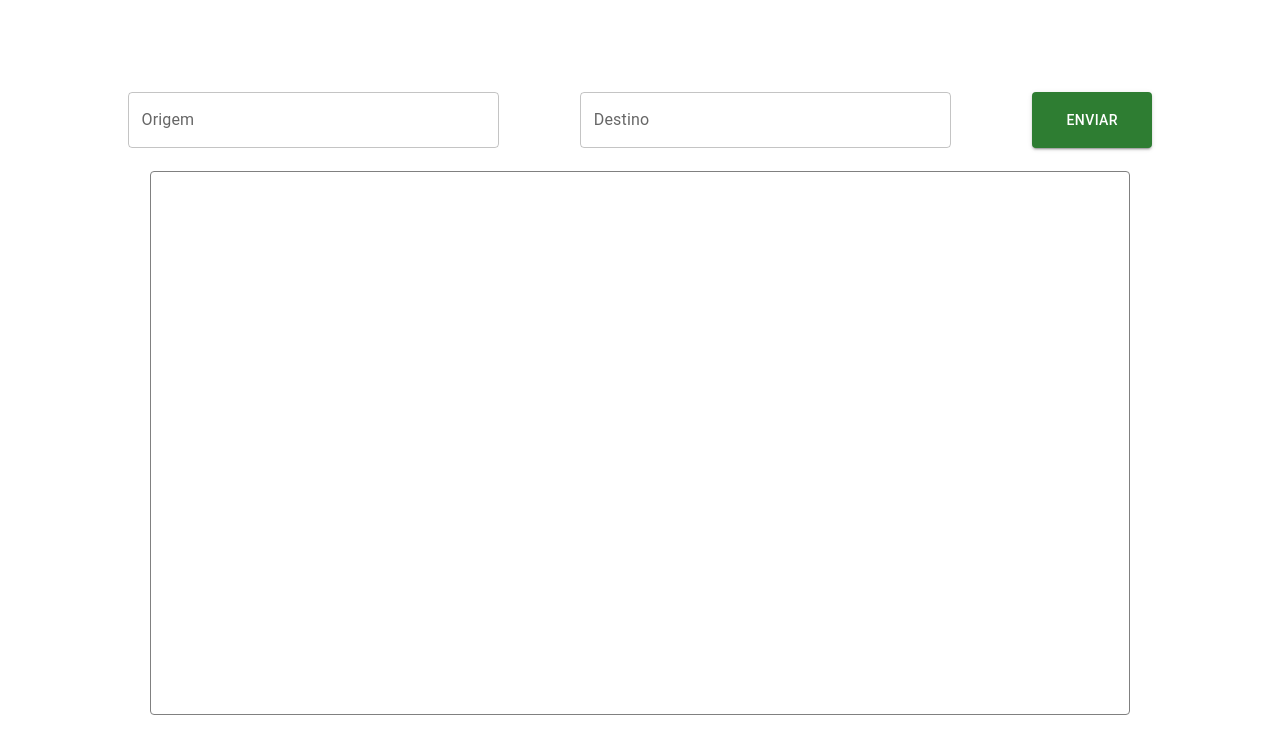
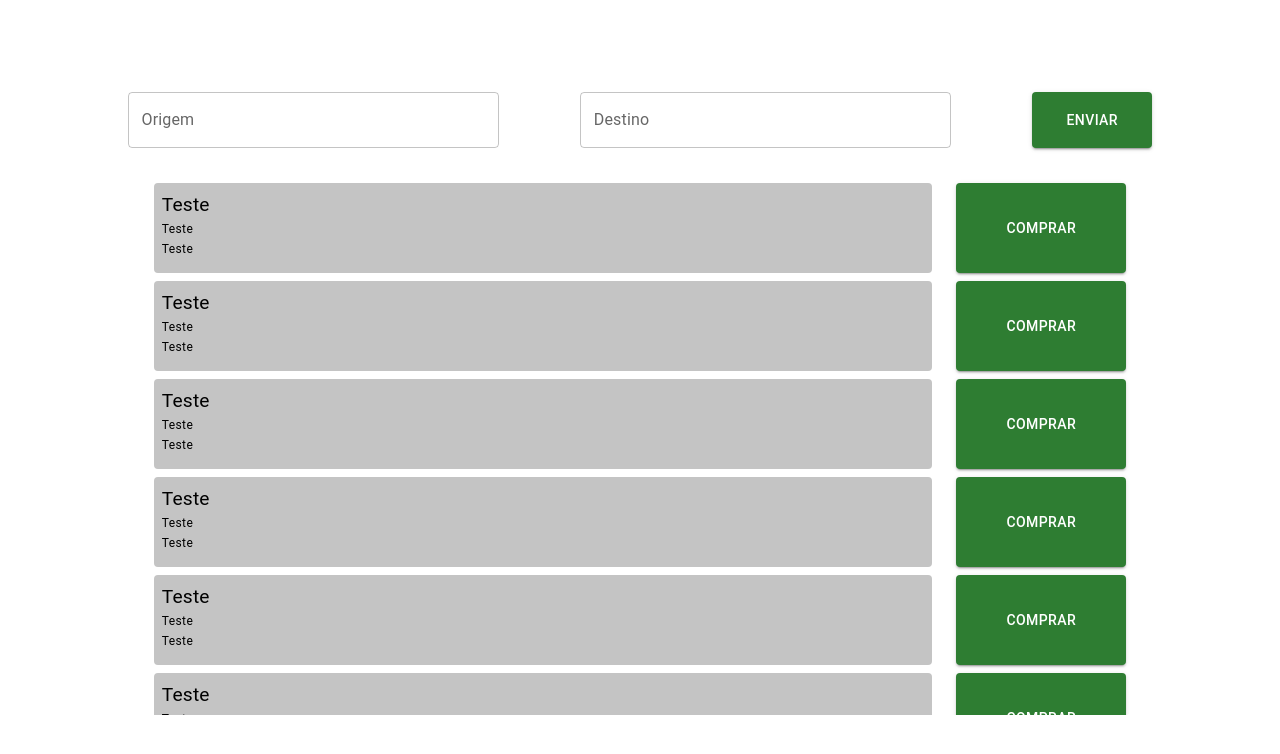
Before and after one commit to FeIipeQueiroz/Malha-aeria-interface, a Next.js app: page / in a window 1280 px wide. Both pictures are taken after a click on the button "ENVIAR". Shown: the top 754 px of the page. Built offline with nearby package versions, Linux system fonts and the light colour scheme.

Commit message:
adicionando a lista de exibição de rotas

```diff
--- a/components/Card/Card.style.tsx
+++ b/components/Card/Card.style.tsx
@@ -7,20 +7,31 @@ export const CardContainer = styled("div")`
   margin-left: 2%;
   margin-right: 2%;
   margin-top: 2%;
-
-  //min-height: 50vh;
+  padding-top: 0px;
 `;
 
 export const CardContent = styled("div")`
   display: flex;
   flex-direction: column;
-  justify-content: space-evenly;
-  border: 1px solid grey;
   overflow: auto;
   border-radius: 4px;
   min-height: 68vh;
   max-height: 68vh;
   min-width: 76.6vw;
-  padding-top: 3%;
-  padding-left: 2%;
+
+  ::-webkit-scrollbar {
+    width: 5px;
+    height: 5px;
+  }
+  ::-webkit-scrollbar-thumb {
+    background: #2e7d32;
+    border-radius: 4px;
+  }
+  ::-webkit-scrollbar-thumb:hover {
+    background: #2e7d32;
+  }
+  ::-webkit-scrollbar-track {
+    background: #ffffff;
+    border-radius: 0px;
+  }
 `;
--- /dev/null
+++ b/components/List/List.style.tsx
@@ -0,0 +1,10 @@
+import { styled } from "@mui/system";
+import { List } from "@mui/material";
+
+export const ListStyled = styled(List)`
+  display: flex;
+  flex-direction: column;
+  align-content: space-between;
+  min-width: 350px;
+  border-radius: 4px;
+`;
--- /dev/null
+++ b/components/List/List.tsx
@@ -0,0 +1,10 @@
+import React from "react";
+import { ListStyled } from "./List.style";
+
+interface ListProps {}
+
+const List: React.FC<ListProps> = (props) => {
+  return <ListStyled>{props.children}</ListStyled>;
+};
+
+export default List;
--- /dev/null
+++ b/components/ListItem/ListItem.style.tsx
@@ -0,0 +1,59 @@
+import { styled } from "@mui/system";
+import { ListItem } from "@mui/material";
+
+export const ListItemStyled = styled(ListItem)`
+  height: fit-content;
+  flex-direction: row;
+  display: flex;
+  justify-content: space-between;
+  flex-wrap: wrap;
+  width: "fit-content";
+  min-width: 190px;
+  padding: 4px;
+  animation-name: fadeInUp;
+  animation-duration: 0.5s;
+
+  .fadeInUp {
+    -webkit-animation-name: fadeInUp;
+    animation-name: fadeInUp;
+    -webkit-animation-duration: 1s;
+    animation-duration: 1s;
+    -webkit-animation-fill-mode: both;
+    animation-fill-mode: both;
+  }
+  @-webkit-keyframes fadeInUp {
+    0% {
+      opacity: 0;
+      -webkit-transform: translate3d(0, 100%, 0);
+      transform: translate3d(0, 100%, 0);
+    }
+    100% {
+      opacity: 1;
+      -webkit-transform: none;
+      transform: none;
+    }
+  }
+  @keyframes fadeInUp {
+    0% {
+      opacity: 0;
+      -webkit-transform: translate3d(0, 100%, 0);
+      transform: translate3d(0, 100%, 0);
+    }
+    100% {
+      opacity: 1;
+      -webkit-transform: none;
+      transform: none;
+    }
+  }
+`;
+
+export const ColumnStyled = styled("div")`
+  display: flex;
+  padding: 8px;
+  border-radius: 4px;
+  flex-direction: column;
+  min-width: 80%;
+  min-height: 90px;
+  max-height: 90px;
+  flex-wrap: nowrap;
+`;
--- /dev/null
+++ b/components/ListItem/ListItem.tsx
@@ -0,0 +1,37 @@
+import {
+  Typography,
+  ListItemAvatar,
+  ListItemSecondaryAction,
+  Button,
+} from "@mui/material";
+import React from "react";
+import { ListItemStyled, ColumnStyled } from "./ListItem.style";
+
+const ListItem = (props) => {
+  return (
+    <ListItemStyled>
+      <ColumnStyled sx={{ backgroundColor: "#C4C4C4" }}>
+        <Typography sx={{ fontSize: "1.2rem", margin: "0px", padding: "0px" }}>
+          Teste
+        </Typography>
+        <Typography variant="caption" sx={{ fontSize: "0.75rem" }}>
+          Teste
+        </Typography>
+        <Typography variant="caption" sx={{ fontSize: "0.75rem" }}>
+          Teste
+        </Typography>
+      </ColumnStyled>
+
+      <Button
+        color="success"
+        variant="contained"
+        sx={{ minWidth: "170px", minHeight: "90px", maxHeight: "90px" }}
+        onClick={() => {}}
+      >
+        COMPRAR
+      </Button>
+    </ListItemStyled>
+  );
+};
+
+export default ListItem;
--- /dev/null
+++ b/data/hooks/useIndex.ts
@@ -0,0 +1,28 @@
+import { useState } from "react";
+
+export function useIndex() {
+  const [origin, setOrigin] = useState("");
+  const [destination, setDestination] = useState("");
+  const [loading, setLoading] = useState(false);
+  const [searchDone, setSearchDone] = useState(false);
+
+  function sendCities(origin: string, destination: string) {
+    setSearchDone(false);
+    setLoading(true);
+    setTimeout(() => {
+      console.log(origin, destination);
+      setLoading(false);
+      setSearchDone(true);
+    }, 1000);
+  }
+
+  return {
+    origin,
+    setOrigin,
+    destination,
+    setDestination,
+    loading,
+    searchDone,
+    sendCities,
+  };
+}
--- a/pages/_app.tsx
+++ b/pages/_app.tsx
@@ -4,7 +4,7 @@ function MyApp({ Component, pageProps }) {
   return (
     <>
       <Head>
-        <title>Monitoramento de Pacientes</title>
+        <title>Malha Aeria</title>
         <link rel="preconnect" href="https://fonts.googleapis.com"></link>
         <link
           rel="preconnect"
--- a/pages/index.tsx
+++ b/pages/index.tsx
@@ -4,17 +4,67 @@ import TextInput from "../components/TextInput/TextInput";
 import Row from "../components/Row/Row";
 import { Button } from "@mui/material";
 import Card from "../components/Card/Card";
+import { useIndex } from "../data/hooks/useIndex";
+import { CircularProgress } from "@mui/material";
+import List from "../components/List/List";
+import ListItem from "../components/ListItem/ListItem";
 export default function Home() {
+  const {
+    origin,
+    setOrigin,
+    destination,
+    setDestination,
+    loading,
+    searchDone,
+    sendCities,
+  } = useIndex();
+
   return (
     <Container sx={{ alignItems: "center" }}>
       <Row>
-        <TextInput variant="outlined" label="Origem"></TextInput>
-        <TextInput variant="outlined" label="Destino"></TextInput>
-        <Button color="success" variant="contained" sx={{ minWidth: "9.4vw" }}>
+        <TextInput
+          value={origin}
+          variant="outlined"
+          label="Origem"
+          onChange={(event) => setOrigin(event.target.value)}
+        ></TextInput>
+        <TextInput
+          value={destination}
+          variant="outlined"
+          label="Destino"
+          onChange={(event) => setDestination(event.target.value)}
+        ></TextInput>
+        <Button
+          disabled={loading}
+          color="success"
+          variant="contained"
+          sx={{ minWidth: "9.4vw" }}
+          onClick={() => {
+            sendCities(origin, destination);
+          }}
+        >
           ENVIAR
         </Button>
       </Row>
-      <Card></Card>
+      <Card>
+        {loading && (
+          <CircularProgress
+            size="10rem"
+            sx={{ alignSelf: "center", margin: "auto" }}
+          />
+        )}
+        {searchDone && (
+          <List>
+            <ListItem />
+            <ListItem />
+            <ListItem />
+            <ListItem />
+            <ListItem />
+            <ListItem />
+            <ListItem />
+          </List>
+        )}
+      </Card>
     </Container>
   );
 }
```
